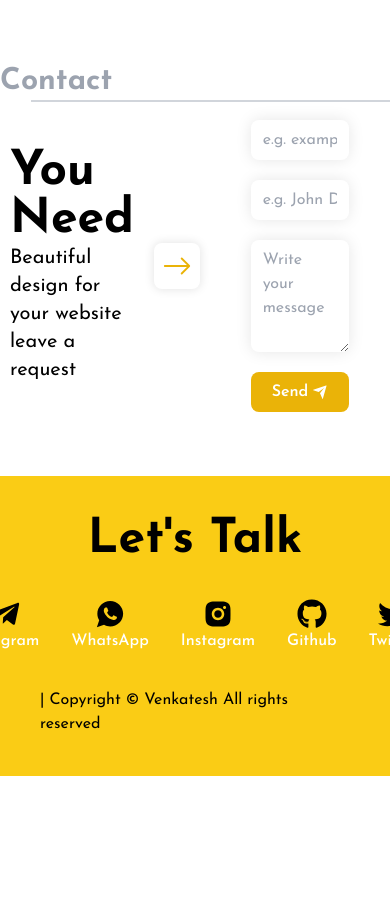
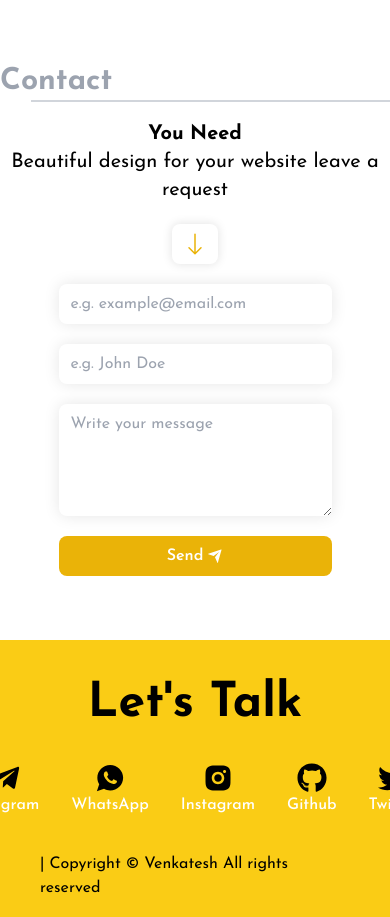
Before and after one commit to venkatesh12521/My_portfolio, a React (Create React App) app: page / in a window 390 px wide. Shown: the part 6100-7017 px from the top of the page. Before the commit the page ends 6876 px from the top, so only its background shows below. Built offline with nearby package versions, Linux system fonts and the light colour scheme.

Commit message:
Update ContactForm.js

```diff
--- a/src/ContactForm.js
+++ b/src/ContactForm.js
@@ -42,19 +42,19 @@ const Contact = () => {
       </div>
 
       {/* card*/}
-      <div className="card-wrapper w-[90%] sm:w-[100%] mx-auto mt-5 flex items-center justify-center sm:flex-col">
-        <div className="left w-[70%] flex-1 flex items-center justify-center sm:flex-col sm:w-full">
-          <div className="flex-3 w-1/2 gap-3 flex items-end justify-end  flex-col sm:w-3/4">
+      <div className=" md:flex items-center justify-center ">
+        <div className=" md:flex-1 md:flex items-center justify-center ">
+          <div className=" ">
             <div data-aos="zoom-in">
-              <h1 className="text-5xl font-bold sm:text-3xl">You Need</h1>
-              <h3 className="text-xl sm:text-lg">
+              <h1 className="text-xl font-bold text-center sm:text-3xl">You Need</h1>
+              <h3 className="text-xl sm:text-lg  text-center">
                 Beautiful design for your website leave a request
               </h3>
             </div>
           </div>
-          <div className="flex p-5 items-center justify-center ">
-            <button data-aos="zoom-in" className="text-yellow-500 font-extrabold text-3xl p-2 rounded-lg shadow-[0_0_10px_1px_rgba(0,0,0,0.1)] ">
-              <BsArrowRight className=" md:rotate-90" />
+          <div className="md:flex p-5 flex items-center justify-center ">
+            <button data-aos="zoom-in" className="text-yellow-500 font-extrabold  text-3xl p-2 rounded-lg shadow-[0_0_10px_1px_rgba(0,0,0,0.1)] ">
+              <BsArrowRight className=" md:rotate-30 rotate-90 h-6" />
             </button>
           </div>
         </div>
```
